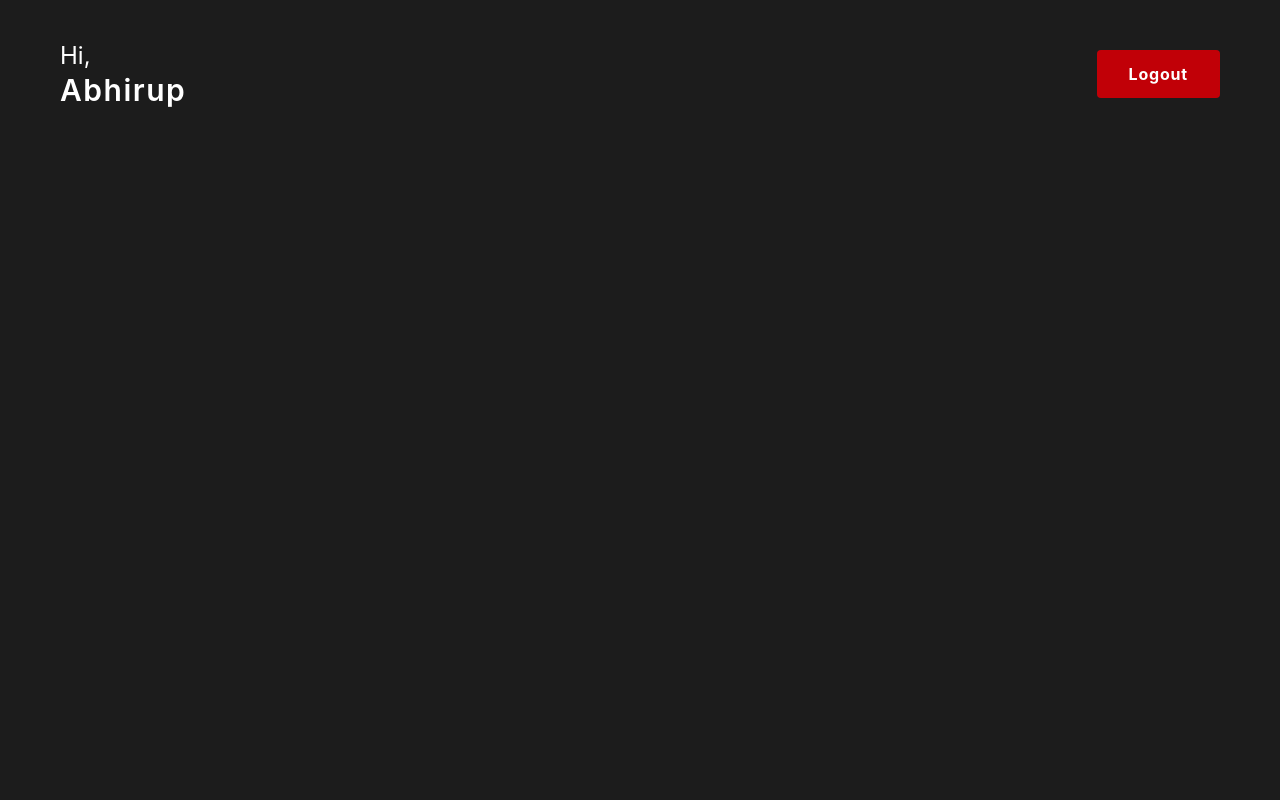
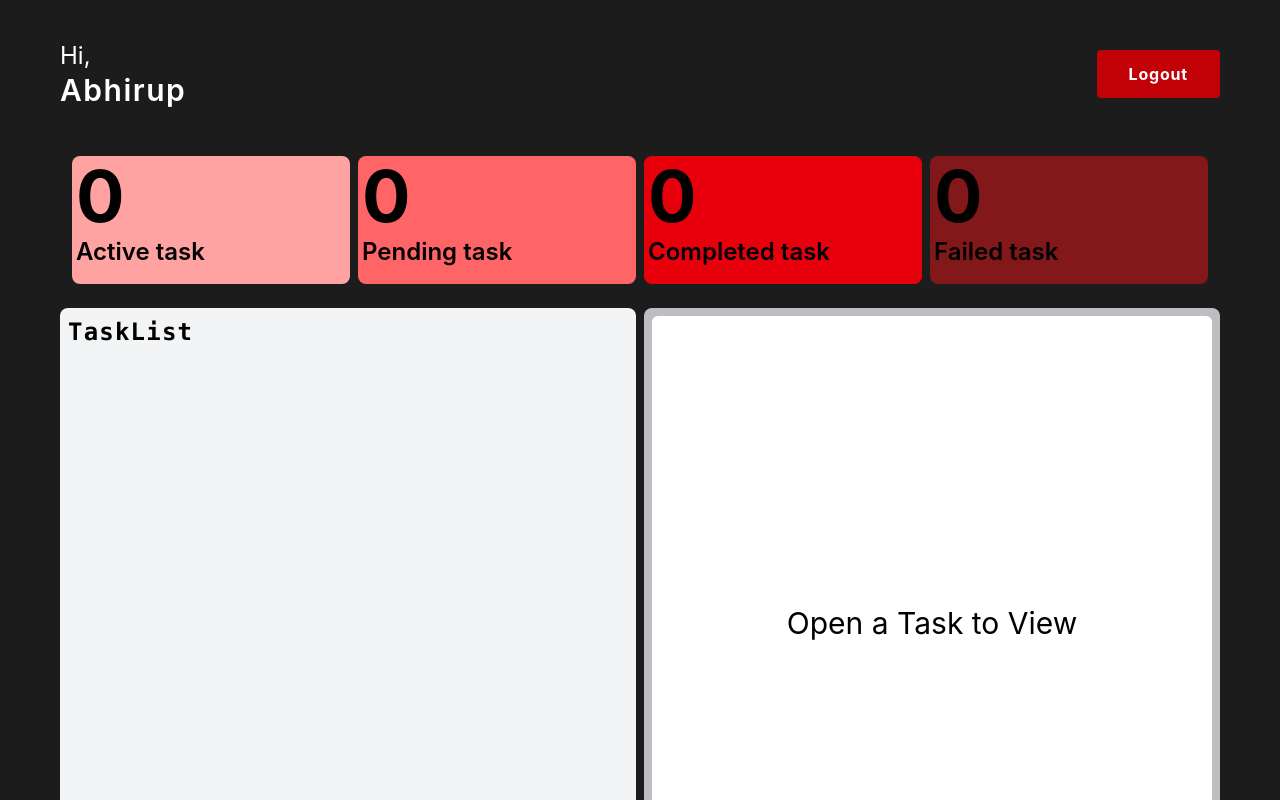
Before and after one commit to AbhirupRoy27/employee-management-system, a React (Vite) app: page /Employee-dashboard in a window 1280 px wide. Shown: the top 800 px of the page. Built offline with nearby package versions, Linux system fonts and the light colour scheme; sample sign-in values are in the browser's storage.

Commit message:
feat(dashboard): add TaskInfo, TaskList, and TaskView components; update EmpDashboard layout

```diff
--- /dev/null
+++ b/src/Components/Dashboard/Employee/TaskInfo.jsx
@@ -0,0 +1,43 @@
+function TaskInfo() {
+  return (
+    <div
+      id="emp-task"
+      className="flex flex-wrap sm:flex-nowrap mx-4 sm:mx-15 sm:p-2 justify-between overflow-y-hidden sm:overflow-x-scroll"
+    >
+      <div className="sm:min-w-[200px] w-1/2 sm:w-1/4 shrink-0">
+        <div className="bg-red-300 m-1 sm:my-0 p-1 min-h-24 flex flex-col justify-end rounded-lg">
+          <strong className="text-5xl sm:text-7xl">0</strong>
+          <h1 className="text-xl sm:text-2xl font-semibold leading-none h-10 sm:mt-2">
+            Active task
+          </h1>
+        </div>
+      </div>
+      <div className="sm:min-w-[200px] w-1/2 sm:w-1/4 shrink-0">
+        <div className="bg-red-400 m-1 sm:my-0 p-1 min-h-24 flex flex-col justify-end rounded-lg">
+          <strong className="text-5xl sm:text-7xl">0</strong>
+          <h1 className="text-xl sm:text-2xl font-semibold leading-none h-10 sm:mt-2">
+            Pending task
+          </h1>
+        </div>
+      </div>
+      <div className="sm:min-w-[200px] w-1/2 sm:w-1/4 shrink-0">
+        <div className="bg-red-600 m-1 sm:my-0 p-1 min-h-24 flex flex-col justify-end rounded-lg">
+          <strong className="text-5xl sm:text-7xl">0</strong>
+          <h1 className="text-xl sm:text-2xl font-semibold leading-none h-10 sm:mt-2">
+            Completed task
+          </h1>
+        </div>
+      </div>
+      <div className="sm:min-w-[200px] w-1/2 sm:w-1/4 shrink-0">
+        <div className="bg-red-900 m-1 sm:my-0 p-1 min-h-24 flex flex-col justify-end rounded-lg">
+          <strong className="text-5xl sm:text-7xl">0</strong>
+          <h1 className="text-xl sm:text-2xl font-semibold leading-none h-10 sm:mt-2">
+            Failed task
+          </h1>
+        </div>
+      </div>
+    </div>
+  )
+}
+
+export default TaskInfo
--- /dev/null
+++ b/src/Components/Dashboard/Employee/TaskList.jsx
@@ -0,0 +1,11 @@
+import React from 'react'
+
+function TaskList() {
+  return (
+    <div className="lg:w-1/2 bg-gray-100 rounded-lg mb-1 lg:mb-0 lg:mr-1 p-2 max-h-[600px] overflow-y-scroll">
+      <h1 className="text-2xl tracking-wider font-bold font-mono">TaskList</h1>
+    </div>
+  )
+}
+
+export default TaskList
--- /dev/null
+++ b/src/Components/Dashboard/Employee/TaskView.jsx
@@ -0,0 +1,13 @@
+import React from 'react'
+
+function TaskView() {
+  return (
+    <div className="mt-1 lg:mt-0 lg:ml-1 lg:w-1/2 bg-gray-200/80 rounded-lg p-2 min-h-[630px]">
+      <div className="bg-white h-full rounded-md flex justify-center items-center">
+        <p className="text-3xl">Open a Task to View</p>
+      </div>
+    </div>
+  )
+}
+
+export default TaskView
--- a/src/Page/Auth/Login.jsx
+++ b/src/Page/Auth/Login.jsx
@@ -14,7 +14,7 @@ function Login() {
     const role = localStorage.getItem('role')
 
     if (token && role) {
-      navigate(role === 'admin' ? '/admin-dashboard' : '/mployee-dashboard')
+      navigate(role === 'admin' ? '/admin-dashboard' : '/employee-dashboard')
     }
   }, [])
 
--- a/src/Page/Dashboard/EmpDashboard.jsx
+++ b/src/Page/Dashboard/EmpDashboard.jsx
@@ -1,11 +1,19 @@
 import React from 'react'
 import Header from '../../Components/Dashboard/Common/Header'
 import Login from '../Auth/Login'
+import TaskInfo from '../../Components/Dashboard/Employee/TaskInfo'
+import TaskList from '../../Components/Dashboard/Employee/TaskList'
+import TaskView from '../../Components/Dashboard/Employee/TaskView'
 
 function EmpDashboard() {
   return (
-    <div className="bg-[#1C1C1C] min-h-screen min-w-[354px]">
+    <div className="bg-[#1C1C1C] min-w-[354px]">
       <Header />
+      <TaskInfo />
+      <div className="mx-4 sm:mx-15 flex flex-col lg:flex-row my-4">
+        <TaskList />
+        <TaskView />
+      </div>
     </div>
   )
 }
--- a/src/index.css
+++ b/src/index.css
@@ -23,3 +23,11 @@
 .eye__pupil {
   animation: movePupil 4s infinite ease-in-out;
 }
+
+#emp-task::-webkit-scrollbar {
+  display: none;
+}
+
+body {
+  background-color: #1c1c1c;
+}
```
